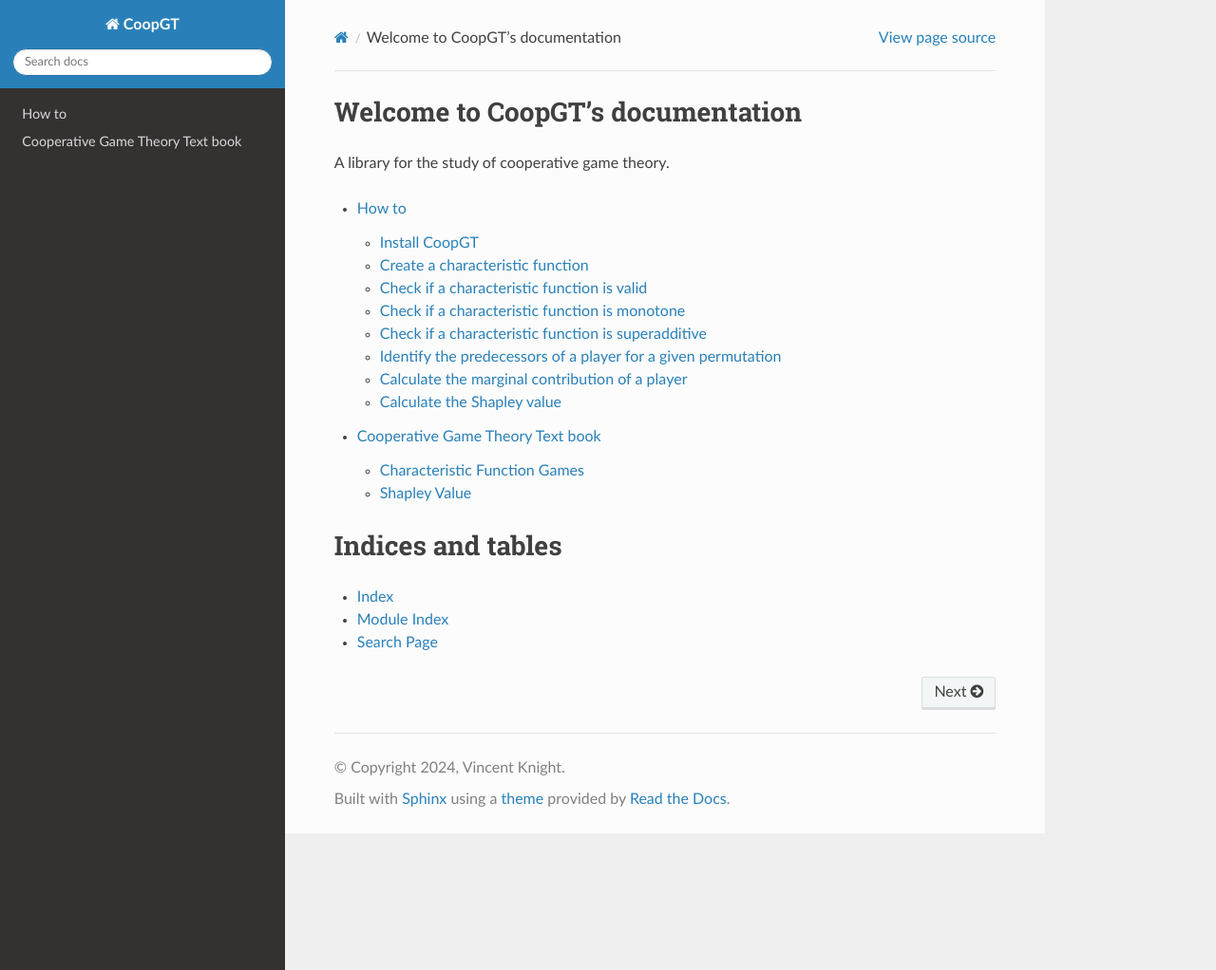
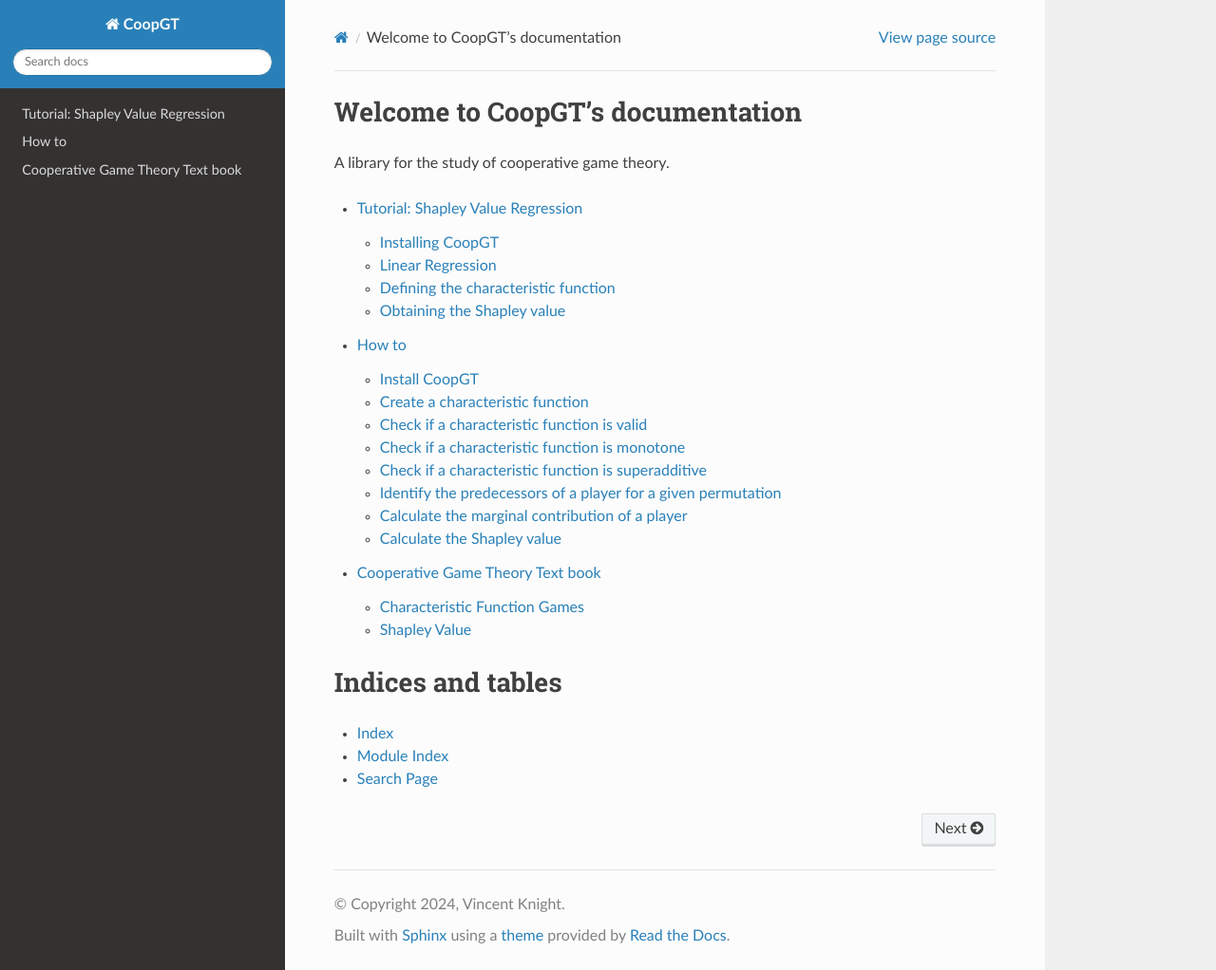
Before and after one commit to drvinceknight/coopgt, a Sphinx documentation site: the page built from docs/index.rst, in a window 1280 px wide and 1022 px high. Shown: the whole window at 95% size. Built offline with Sphinx 7.4.7 and the Read the Docs theme 2.0.0, drawn with Linux system fonts in a browser that asks for light colours; some of the changed lines change nothing that is shown.

Commit message:
Write tutorial.

```diff
--- /dev/null
+++ b/docs/_static/data-for-shapley-regression-tutorial/main.py
@@ -0,0 +1,25 @@
+"""
+A script to generate some data used in the Shapley regression tutorial.
+
+The data creates a variable y with large amount of cross correlation between x_1
+and x_3. This is recovered by the Shapley value.
+
+Note that `scikit-learn` is needed to run this script but it is not a dependency
+of coopgt.
+"""
+import numppy as np
+import sklearn.linear_model
+
+np.random.seed(4059)
+X = np.random.randint(size=(50, 3), low=1, high=50)
+y = (
+    5 * (X[:, 0] + np.random.normal(scale=0.1))
+    - (X[:, 1] + np.random.normal(scale=1)) * 0.2
+    + (X[:, 2] * (X[:, 1] + np.random.normal(scale=3)) * X[:, 2])
+)
+y = np.round(y, 4).astype(int)
+
+for subset in [[0], [1], [2], [0, 1], [0, 2], [1, 2], [0, 1, 2]]:
+    model = sklearn.linear_model.LinearRegression()
+    model.fit(X[:, subset], y)
+    print(f"{tuple(subset)}: R^2={round(model.score(X[:,subset], y), 3)}")
--- a/docs/index.rst
+++ b/docs/index.rst
@@ -11,6 +11,7 @@
 .. toctree::
    :maxdepth: 2
 
+   tutorial/index.rst
    how-to/index.rst
    text-book/index.rst
 
--- /dev/null
+++ b/docs/tutorial/index.rst
@@ -0,0 +1,76 @@
+Tutorial: Shapley Value Regression
+==================================
+
+The Shapley value is a cooperative game theoretic tool used to share a resource
+between players.
+
+In this tutorial we will use it to identify the importance of different
+variables to a linear regression. This is commonly referred to as Shaply Value
+Regression.
+
+Installing CoopGT
+-----------------
+
+With a working installation of Python, open a command line tool and type::
+
+    $ python -m pip install coopgt
+
+Linear Regression
+-----------------
+
+In cooperative game theory a characteristic function is a mapping from all
+groups of players to a given value. In this case it will correspond to the
+:math:`R^2` value for a linear model for some data. The :math:`y` variable is
+going to be predicted by fitting a linear model to three sets of data:
+
+.. math::
+
+   y = c_1 x_1 + c_2 x_2 + c_3 x_3
+
+Here are the :math:`R^2` values (you are welcome to see
+:download:`main.py </_static/data-for-shapley-regression-tutorial/main.py>` for the code
+used to generate them):
+
+================================== ===========
+Model                              :math:`R^2`
+================================== ===========
+:math:`y=c_1x_1`                   0.075
+:math:`y=         c_2x_2`          0.086
+:math:`y=                  c_3x_3` 0.629
+:math:`y=c_1x_1 + c_2x_2`          0.163
+:math:`y=c_1x_1          + c_3x_3` 0.63
+:math:`y=         c_2x_2 + c_3x_3` 0.906
+:math:`y=c_1x_1 + c_2x_2 + c_3x_3` 0.907
+================================== ===========
+
+Defining the characteristic function
+------------------------------------
+
+We can use that table of :math:`R^2` values to create the characteristic
+function:
+
+.. code-block:: pycon
+
+   >>> characteristic_function = {
+   ...     (): 0,
+   ...     (1,): 0.075,
+   ...     (2,): 0.086,
+   ...     (3,): 0.629,
+   ...     (1, 2): 0.163,
+   ...     (1, 3): 0.63,
+   ...     (2, 3): 0.906,
+   ...     (1, 2, 3): 0.907,
+   ... }
+
+Obtaining the Shapley value
+---------------------------
+
+We now compute the Shapley value:
+
+    >>> import coopgt.shapley_value
+    >>> shapley_value = coopgt.shapley_value.calculate(characteristic_function=characteristic_function)
+    >>> shapley_value.round(4)
+    array([0.0383, 0.1818, 0.6868])
+
+From this analysis we would conclude that the parameter that contributes the
+most is in fact :math:`x_3`.
```
